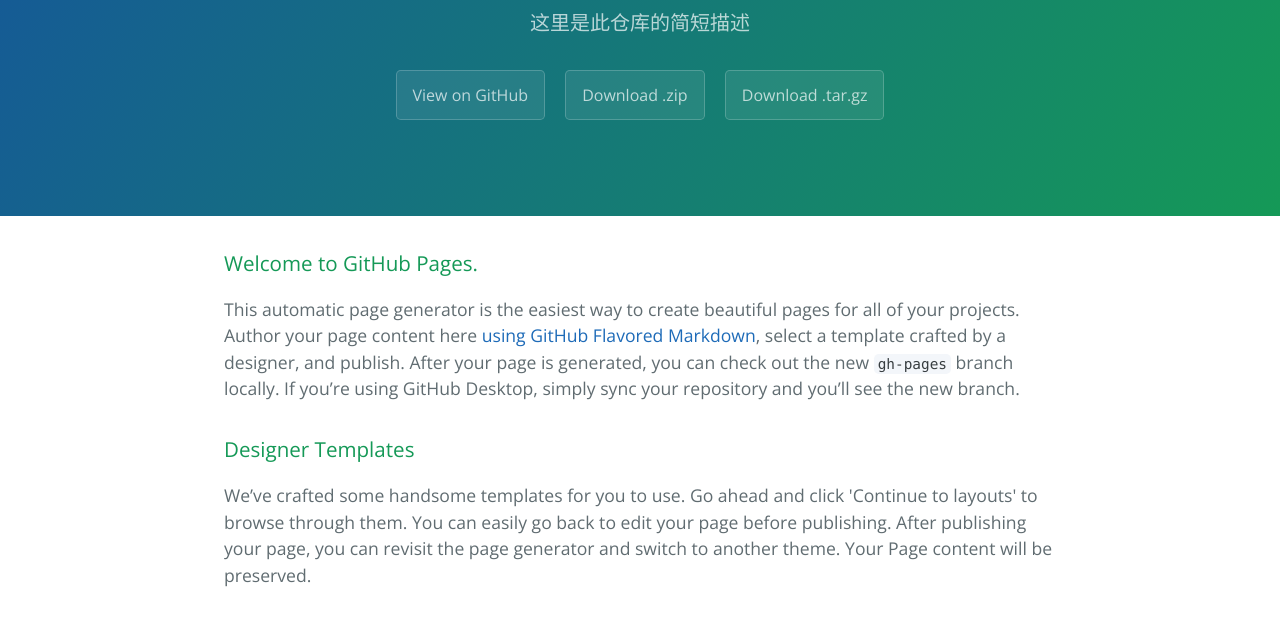
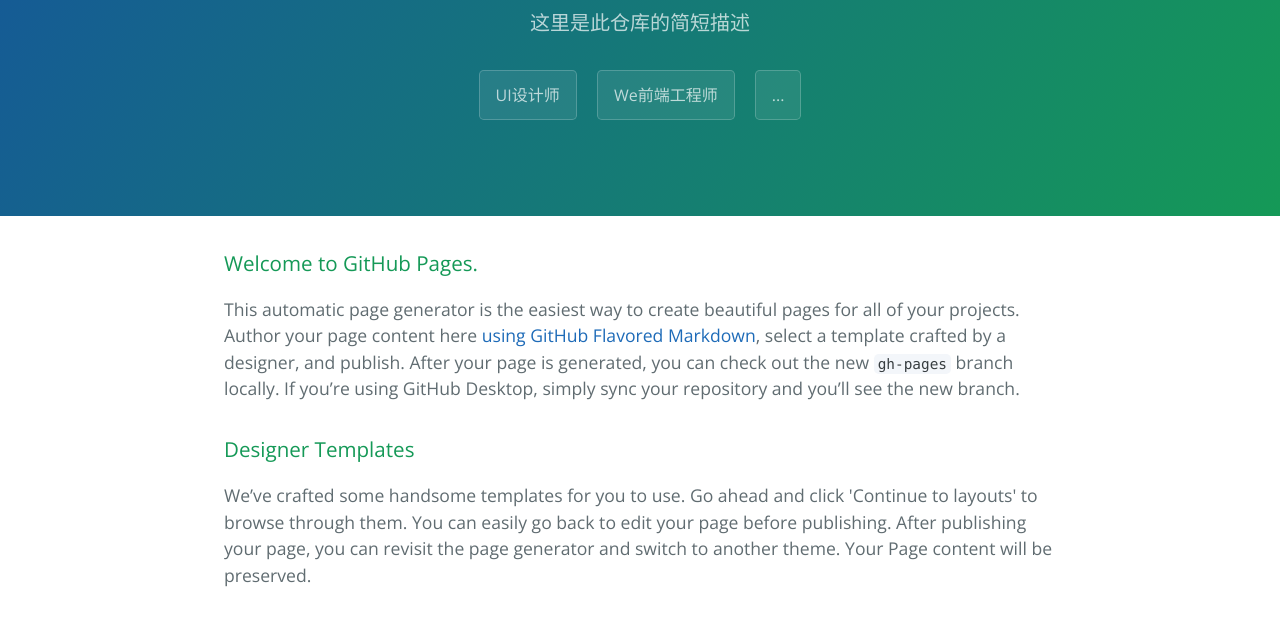
Before and after one commit to muzideziweixing/test.github.com, a plain HTML site: page index.html in a window 1280 px wide. Shown: the part 167-784 px from the top of the page. Drawn offline with nearby package versions, Linux system fonts and the light colour scheme.

Commit message:
Summary
描述-修改头部标签

```diff
--- a/index.html
+++ b/index.html
@@ -13,9 +13,9 @@
     <section class="page-header">
       <h1 class="project-name">Test.GitHub.com</h1>
       <h2 class="project-tagline">这里是此仓库的简短描述</h2>
-      <a href="https://github.com/muzideziweixing/test.github.com" class="btn">View on GitHub</a>
-      <a href="https://github.com/muzideziweixing/test.github.com/zipball/master" class="btn">Download .zip</a>
-      <a href="https://github.com/muzideziweixing/test.github.com/tarball/master" class="btn">Download .tar.gz</a>
+      <a href="https://github.com/muzideziweixing/test.github.com" class="btn">UI设计师</a>
+      <a href="https://github.com/muzideziweixing/test.github.com/zipball/master" class="btn">We前端工程师</a>
+      <a href="https://github.com/muzideziweixing/test.github.com/tarball/master" class="btn">...</a>
     </section>
 
     <section class="main-content">
```
Also changed, not shown: 1 other file.
